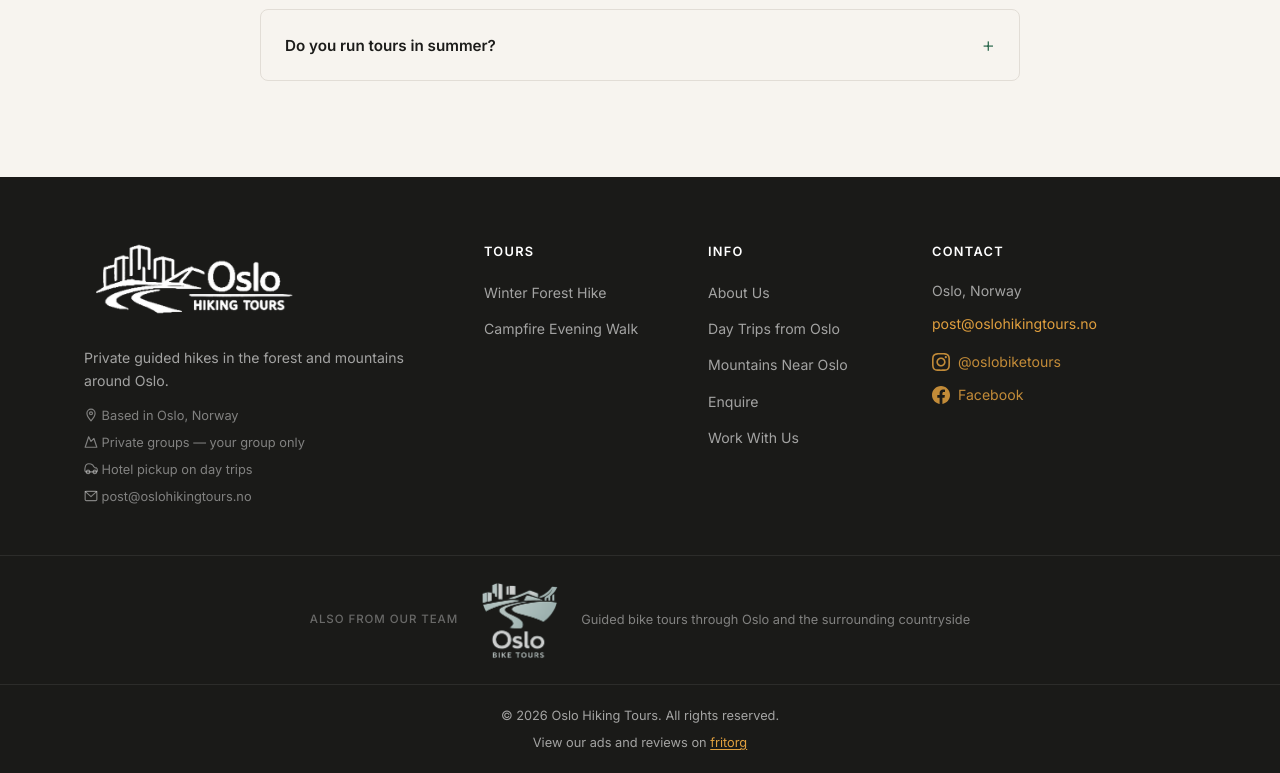
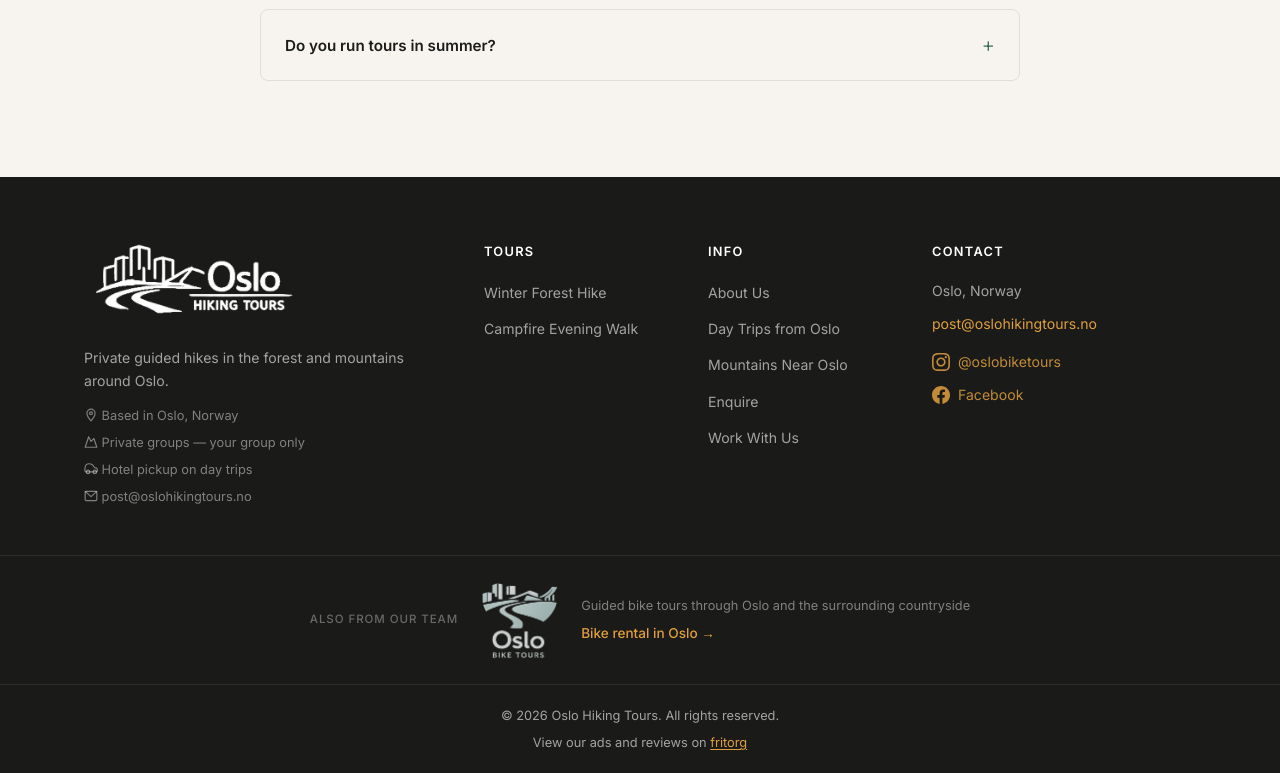
Before and after one commit to Baumann1990/oslo-hiking-tours, a plain HTML site: page index.html in a window 1280 px wide. Shown: the part 4477-5250 px from the top of the page. Drawn offline with nearby package versions, Linux system fonts and the light colour scheme; a web font is replaced by a local one.

Commit message:
Footer: link to Oslo Bike Tours bike rental
Co-Authored-By: Claude Opus 5.5 <noreply@anthropic.com>

```diff
--- a/css/style.css
+++ b/css/style.css
@@ -2363,3 +2363,9 @@ picture { display: contents; }
   .footer__sister img { height: 96px; }
   .footer__sister-desc { max-width: 240px; }
 }
+
+/* Bike rental link under the Oslo Bike Tours logo */
+.footer__sister-text { display: flex; flex-direction: column; gap: 6px; }
+.footer__sister-rental { font-size: .85rem; font-weight: 500; color: var(--amber); text-decoration: none; }
+.footer__sister-rental:hover { text-decoration: underline; text-underline-offset: 2px; }
+@media (max-width: 600px) { .footer__sister-text { align-items: center; } }
--- a/index.html
+++ b/index.html
@@ -563,7 +563,10 @@
       <a href="https://www.oslobiketours.no" target="_blank" rel="noopener" aria-label="Oslo Bike Tours">
         <img src="images/logo2.png" alt="Oslo Bike Tours" />
       </a>
-      <p class="footer__sister-desc">Guided bike tours through Oslo and the surrounding countryside</p>
+      <div class="footer__sister-text">
+        <p class="footer__sister-desc">Guided bike tours through Oslo and the surrounding countryside</p>
+        <a href="https://www.oslobiketours.no/bike-rental-oslo/" target="_blank" rel="noopener" class="footer__sister-rental">Bike rental in Oslo →</a>
+      </div>
     </div>
     <div class="footer__bottom">
       <p>&copy; 2026 Oslo Hiking Tours. All rights reserved.</p>
```
Also changed, not shown: besseggen-ridge.html (+4 -1 lines), best-mountains-near-oslo.html (+4 -1 lines), campfire-evening-walk.html (+4 -1 lines), day-trips-from-oslo.html (+4 -1 lines), galdhopiggen-summit.html (+4 -1 lines), gaustatoppen.html (+4 -1 lines), overnight-nordmarka.html (+4 -1 lines), vettakollen-summit.html (+4 -1 lines), winter-forest-hike.html (+4 -1 lines), work-with-us.html (+4 -1 lines).
